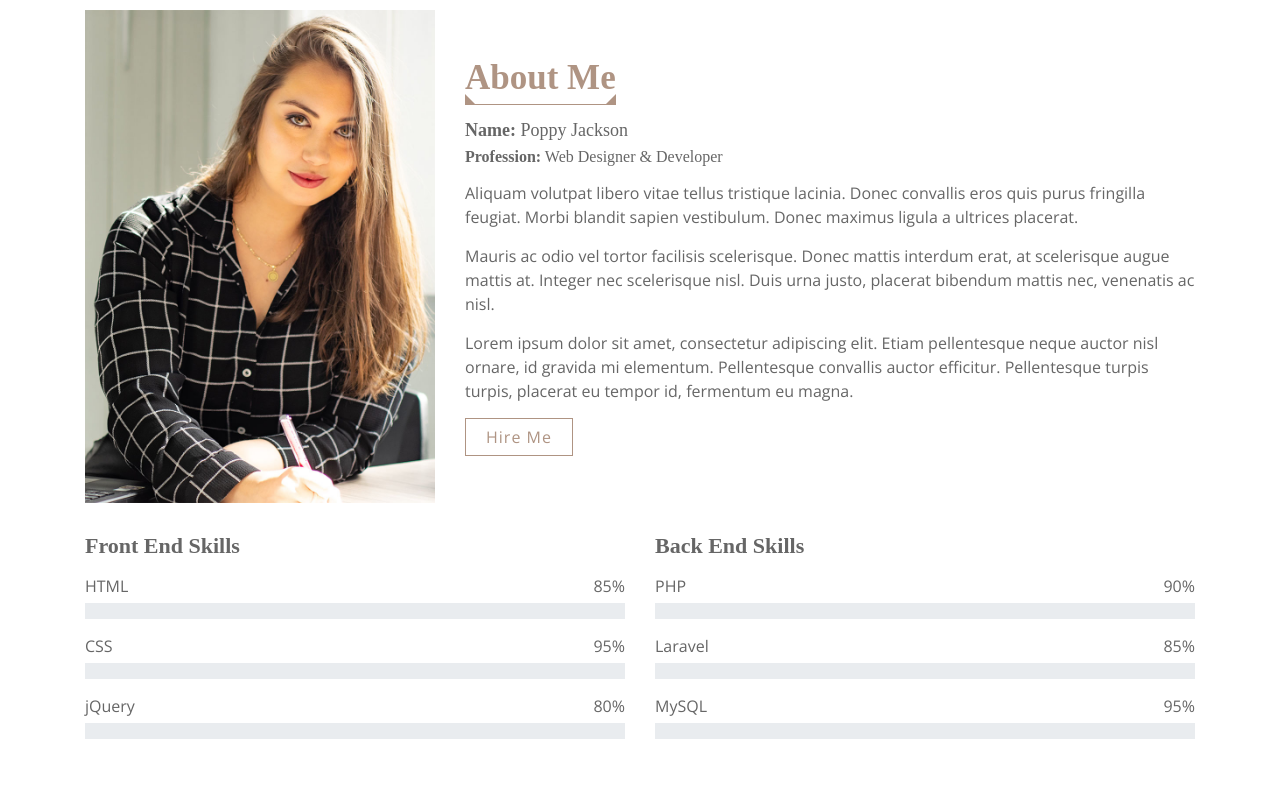
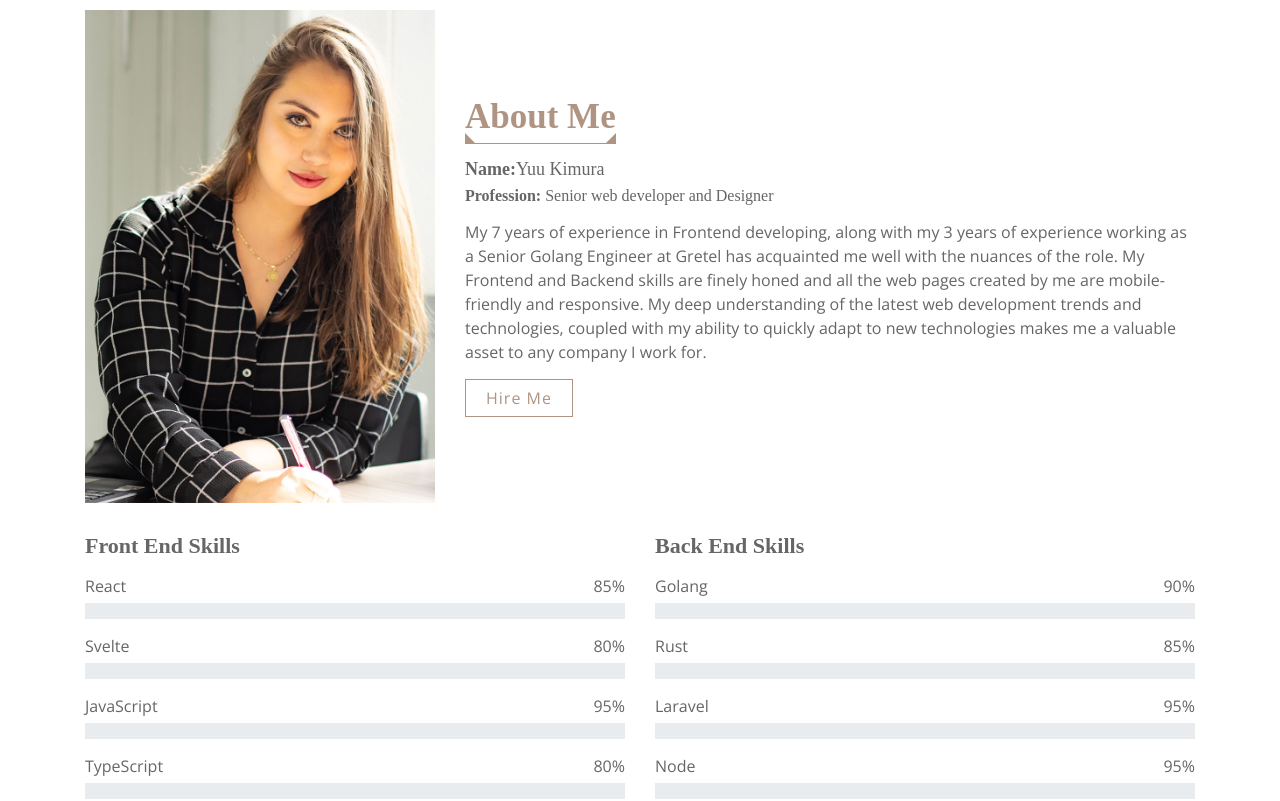
Before and after one commit to upmorpheus/My-portfolio, a React (Create React App) app: page / in a window 1280 px wide. Shown: the part 920-1721 px from the top of the page. Built offline with nearby package versions, Linux system fonts and the light colour scheme; a web font is replaced by a local one.

Commit message:
fix: About Page

```diff
--- a/src/views/AboutMe.js
+++ b/src/views/AboutMe.js
@@ -13,16 +13,16 @@ const AboutMe = () => {
                         <header className="section-header">
                             <h2>About Me</h2>
                         </header>
-                        <h3><strong>Name:</strong> Poppy Jackson</h3>
-                        <h4><strong>Profession:</strong> Web Designer & Developer</h4>
+                        <h3><strong>Name:</strong>Yuu Kimura</h3>
+                        <h4><strong>Profession:</strong> Senior web developer and Designer</h4>
                         <p>
-                            Aliquam volutpat libero vitae tellus tristique lacinia. Donec convallis eros quis purus fringilla feugiat. Morbi blandit sapien vestibulum. Donec maximus ligula a ultrices placerat.
-                        </p>
-                        <p>
-                            Mauris ac odio vel tortor facilisis scelerisque. Donec mattis interdum erat, at scelerisque augue mattis at. Integer nec scelerisque nisl. Duis urna justo, placerat bibendum mattis nec, venenatis ac nisl.
-                        </p>
-                        <p>
-                            Lorem ipsum dolor sit amet, consectetur adipiscing elit. Etiam pellentesque neque auctor nisl ornare, id gravida mi elementum. Pellentesque convallis auctor efficitur. Pellentesque turpis turpis, placerat eu tempor id, fermentum eu magna.
+                            My 7 years of experience in Frontend developing, along with my 3 years of
+                            experience working as a Senior Golang Engineer at Gretel has acquainted me
+                            well with the nuances of the role. My Frontend and Backend skills are finely
+                            honed and all the web pages created by me are mobile-friendly and responsive.
+                            My deep understanding of the latest web development trends and
+                            technologies, coupled with my ability to quickly adapt to new technologies
+                            makes me a valuable asset to any company I work for.
                         </p>
                         <a href="#">Hire Me</a>
                     </div>
@@ -33,21 +33,28 @@ const AboutMe = () => {
                         <div className="skills">
                             <h3>Front End Skills</h3>
                             <div className="skill-name">
-                                <p>HTML</p><p>85%</p>
+                                <p>React</p><p>85%</p>
                             </div>
                             <div className="progress">
                                 <div className="progress-bar" role="progressbar" aria-valuenow="85" aria-valuemin="0" aria-valuemax="100"></div>
                             </div>
 
                             <div className="skill-name">
-                                <p>CSS</p><p>95%</p>
+                                <p>Svelte</p><p>80%</p>
+                            </div>
+                            <div className="progress">
+                                <div className="progress-bar" role="progressbar" aria-valuenow="80" aria-valuemin="0" aria-valuemax="100"></div>
+                            </div>
+
+                            <div className="skill-name">
+                                <p>JavaScript</p><p>95%</p>
                             </div>
                             <div className="progress">
                                 <div className="progress-bar" role="progressbar" aria-valuenow="95" aria-valuemin="0" aria-valuemax="100"></div>
                             </div>
 
                             <div className="skill-name">
-                                <p>jQuery</p><p>80%</p>
+                                <p>TypeScript</p><p>80%</p>
                             </div>
                             <div className="progress">
                                 <div className="progress-bar" role="progressbar" aria-valuenow="80" aria-valuemin="0" aria-valuemax="100"></div>
@@ -58,21 +65,28 @@ const AboutMe = () => {
                         <div className="skills">
                             <h3>Back End Skills</h3>
                             <div className="skill-name">
-                                <p>PHP</p><p>90%</p>
+                                <p>Golang</p><p>90%</p>
                             </div>
                             <div className="progress">
                                 <div className="progress-bar" role="progressbar" aria-valuenow="90" aria-valuemin="0" aria-valuemax="100"></div>
                             </div>
 
                             <div className="skill-name">
-                                <p>Laravel</p><p>85%</p>
+                                <p>Rust</p><p>85%</p>
                             </div>
                             <div className="progress">
                                 <div className="progress-bar" role="progressbar" aria-valuenow="85" aria-valuemin="0" aria-valuemax="100"></div>
                             </div>
 
                             <div className="skill-name">
-                                <p>MySQL</p><p>95%</p>
+                                <p>Laravel</p><p>95%</p>
+                            </div>
+                            <div className="progress">
+                                <div className="progress-bar" role="progressbar" aria-valuenow="95" aria-valuemin="0" aria-valuemax="100"></div>
+                            </div>
+
+                            <div className="skill-name">
+                                <p>Node</p><p>95%</p>
                             </div>
                             <div className="progress">
                                 <div className="progress-bar" role="progressbar" aria-valuenow="95" aria-valuemin="0" aria-valuemax="100"></div>
```
